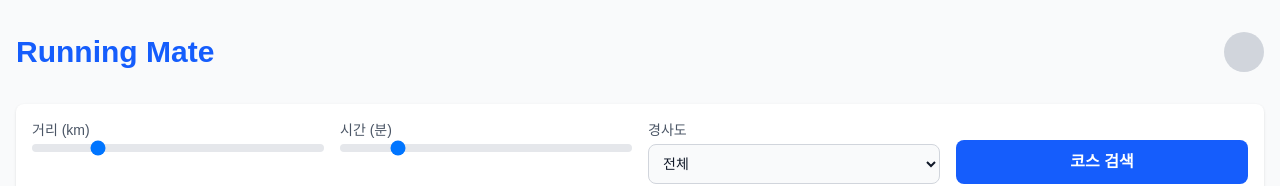
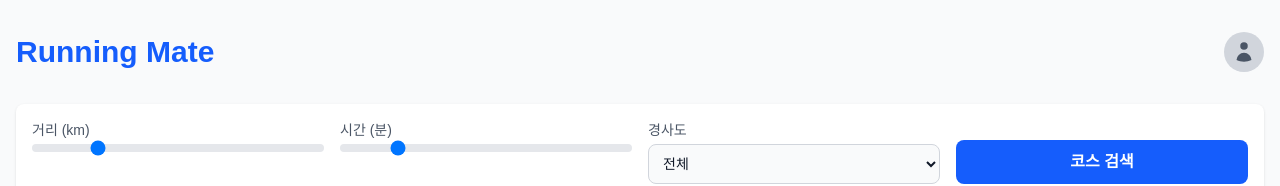
Before and after one commit to sinbin1036/runnging_mate, a Next.js app: page /main in a window 1280 px wide. Shown: the top 186 px of the page. Built offline with nearby package versions, Linux system fonts and the light colour scheme.

Commit message:
feat: 프로필 버튼 드롭다운 UI 및 액션 추가

```diff
--- a/src/app/main/page.tsx
+++ b/src/app/main/page.tsx
@@ -1,7 +1,35 @@
+'use client';
 
 import type { NextPage } from 'next';
+import { useState, useRef, useEffect } from 'react';
 
 const MainPage: NextPage = () => {
+  const [isProfileMenuOpen, setIsProfileMenuOpen] = useState(false);
+  const profileMenuRef = useRef<HTMLDivElement>(null);
+
+  // Close dropdown when clicking outside
+  useEffect(() => {
+    const handleClickOutside = (event: MouseEvent) => {
+      if (profileMenuRef.current && !profileMenuRef.current.contains(event.target as Node)) {
+        setIsProfileMenuOpen(false);
+      }
+    };
+
+    document.addEventListener('mousedown', handleClickOutside);
+    return () => {
+      document.removeEventListener('mousedown', handleClickOutside);
+    };
+  }, []);
+
+  const handleProfileClick = () => {
+    setIsProfileMenuOpen(!isProfileMenuOpen);
+  };
+
+  const handleMenuItemClick = (action: string) => {
+    console.log(`${action} clicked`);
+    setIsProfileMenuOpen(false);
+    // TODO(stagewise): Add actual navigation logic here
+  };
   // Helper component for icons
   const Icon = ({ path, className = 'w-6 h-6' }: { path: string; className?: string }) => (
     <svg xmlns="http://www.w3.org/2000/svg" viewBox="0 0 24 24" fill="currentColor" className={className}>
@@ -49,8 +77,41 @@ const MainPage: NextPage = () => {
         {/* Header */}
         <header className="flex justify-between items-center mb-8">
           <h1 className="text-3xl font-bold text-blue-600">Running Mate</h1>
-          <div className="w-10 h-10 bg-gray-300 rounded-full cursor-pointer">
-            {/* Profile Icon Placeholder */}
+          <div className="relative" ref={profileMenuRef}>
+            <div
+              className="w-10 h-10 bg-gray-300 rounded-full cursor-pointer flex items-center justify-center hover:bg-gray-400 transition-colors"
+              onClick={handleProfileClick}
+            >
+              <Icon path="M15.75 6a3.75 3.75 0 11-7.5 0 3.75 3.75 0 017.5 0zM4.501 20.118a7.5 7.5 0 0114.998 0A17.933 17.933 0 0112 21.75c-2.676 0-5.216-.584-7.499-1.632z" className="w-6 h-6 text-gray-600" />
+            </div>
+
+            {/* Dropdown Menu */}
+            {isProfileMenuOpen && (
+              <div className="absolute right-0 mt-2 w-48 bg-white rounded-md shadow-lg border border-gray-200 py-1 z-50">
+                <button
+                  onClick={() => handleMenuItemClick('설정')}
+                  className="flex items-center w-full px-4 py-2 text-sm text-gray-700 hover:bg-gray-100 transition-colors"
+                >
+                  <Icon path="M9.594 3.94c.09-.542.56-.94 1.11-.94h2.593c.55 0 1.02.398 1.11.94l.213 1.281c.063.374.313.686.645.87.074.04.147.083.22.127.324.196.72.257 1.075.124l1.217-.456a1.125 1.125 0 011.37.49l1.296 2.247a1.125 1.125 0 01-.26 1.431l-1.003.827c-.293.24-.438.613-.431.992a6.759 6.759 0 010 .255c-.007.378.138.75.43.99l1.005.828c.424.35.534.954.26 1.43l-1.298 2.247a1.125 1.125 0 01-1.369.491l-1.217-.456c-.355-.133-.75-.072-1.076.124a6.57 6.57 0 01-.22.128c-.331.183-.581.495-.644.869l-.213 1.28c-.09.543-.56.941-1.11.941h-2.594c-.55 0-1.019-.398-1.11-.94l-.213-1.281c-.062-.374-.312-.686-.644-.87a6.52 6.52 0 01-.22-.127c-.325-.196-.72-.257-1.076-.124l-1.217.456a1.125 1.125 0 01-1.369-.49l-1.297-2.247a1.125 1.125 0 01.26-1.431l1.004-.827c.292-.24.437-.613.43-.992a6.932 6.932 0 010-.255c.007-.378-.138-.75-.43-.99l-1.004-.828a1.125 1.125 0 01-.26-1.43l1.297-2.247a1.125 1.125 0 011.37-.491l1.216.456c.356.133.751.072 1.076-.124.072-.044.146-.087.22-.128.332-.183.582-.495.644-.869l.214-1.281z" className="w-4 h-4 mr-3" />
+                  설정
+                </button>
+                <button
+                  onClick={() => handleMenuItemClick('대시보드')}
+                  className="flex items-center w-full px-4 py-2 text-sm text-gray-700 hover:bg-gray-100 transition-colors"
+                >
+                  <Icon path="M3 4.5C3 3.12 4.12 2 5.5 2h13C19.88 2 21 3.12 21 4.5v15c0 1.38-1.12 2.5-2.5 2.5h-13C4.12 22 3 20.88 3 19.5v-15zM5.5 4a.5.5 0 00-.5.5V8h14V4.5a.5.5 0 00-.5-.5h-13zM5 10v9.5a.5.5 0 00.5.5H11v-10H5zm13 10a.5.5 0 00.5-.5V10h-6v10h5.5z" className="w-4 h-4 mr-3" />
+                  대시보드
+                </button>
+                <div className="border-t border-gray-100 my-1"></div>
+                <button
+                  onClick={() => handleMenuItemClick('로그아웃')}
+                  className="flex items-center w-full px-4 py-2 text-sm text-red-600 hover:bg-red-50 transition-colors"
+                >
+                  <Icon path="M15.75 9V5.25A2.25 2.25 0 0013.5 3h-6a2.25 2.25 0 00-2.25 2.25v13.5A2.25 2.25 0 007.5 21h6a2.25 2.25 0 002.25-2.25V15M12 9l-3 3m0 0l3 3m-3-3h12.75" className="w-4 h-4 mr-3" />
+                  로그아웃
+                </button>
+              </div>
+            )}
           </div>
         </header>
 
```
